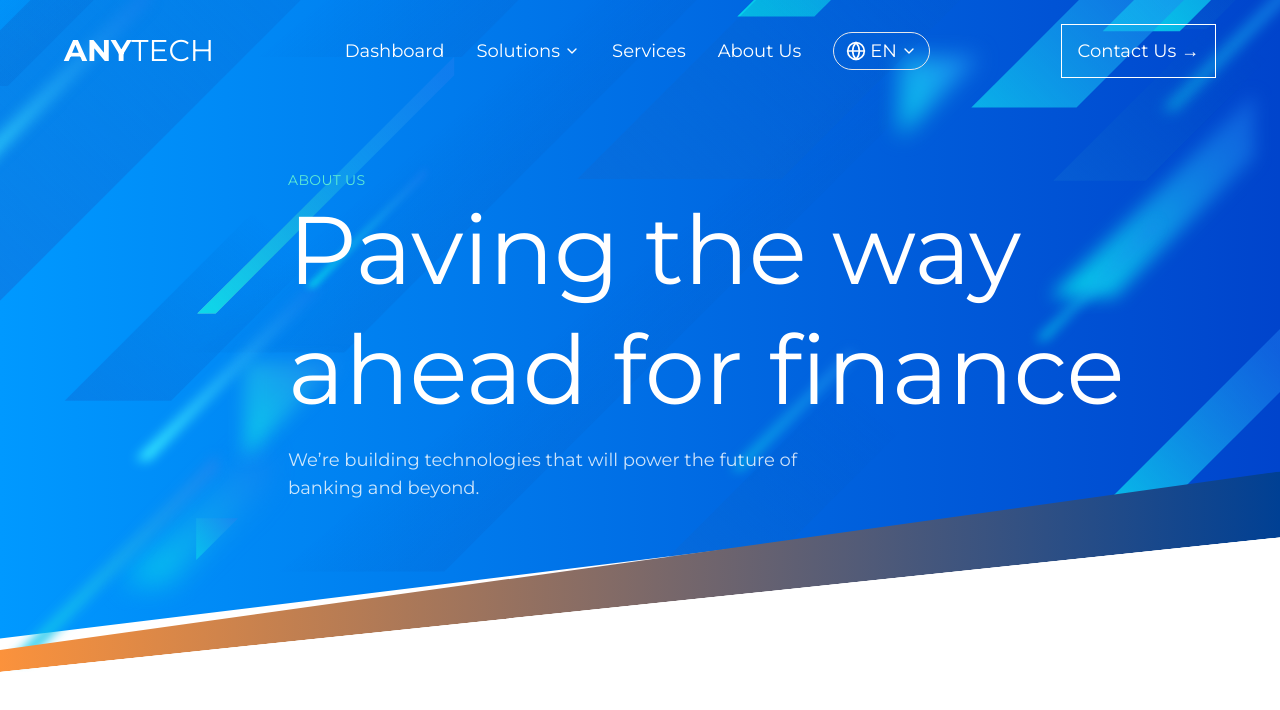
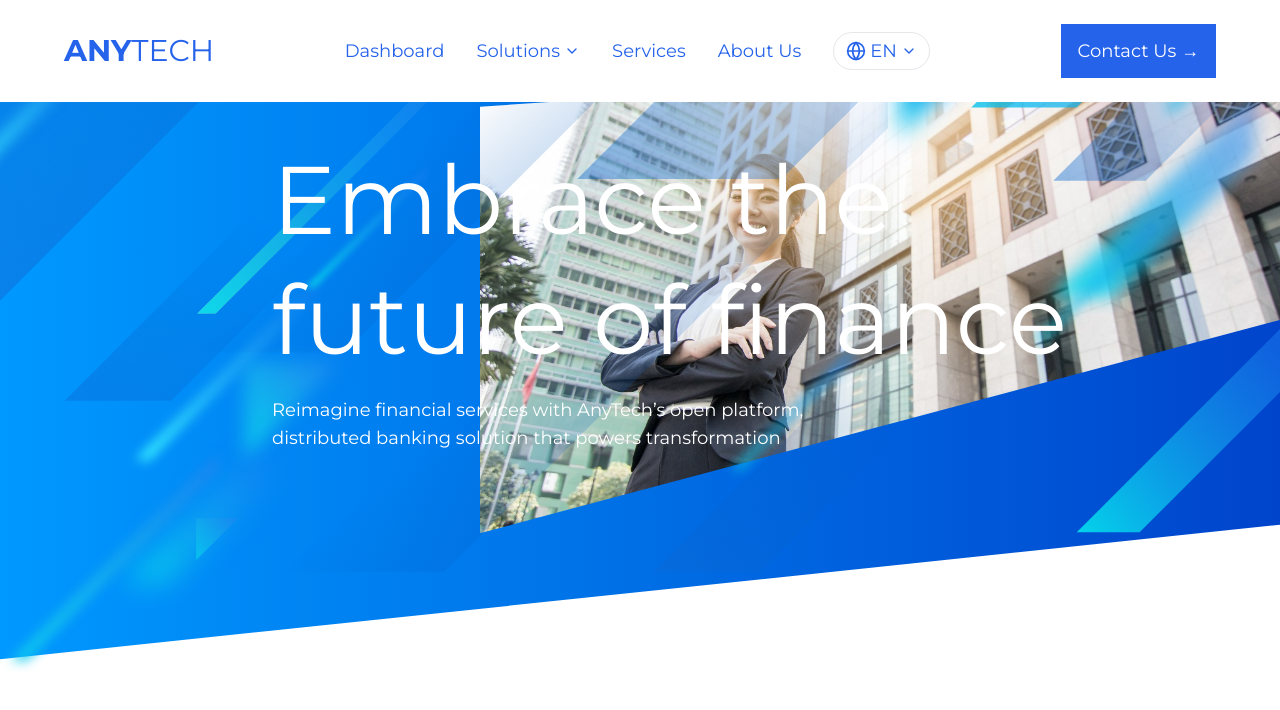
Before and after one commit to jannatulFerdeous/AnyTech-Frontend, a React (Vite) app: page /en/ in a window 1280 px wide. Shown: the top 710 px of the page. Built offline with nearby package versions, Linux system fonts and the light colour scheme.

Commit message:
update the dashboard hero section

```diff
--- a/src/common/widgets/Navbar/Navbar.tsx
+++ b/src/common/widgets/Navbar/Navbar.tsx
@@ -4,7 +4,7 @@ import { useLocation } from 'react-router-dom';
 
 const Navbar = () => {
   const location = useLocation();
-  const isEnglishPage = location.pathname === '/en';
+  const isEnglishPage = location.pathname === '/en/';
 
   return (
     <nav
--- a/src/modules/About us/partials/AboutHero/AboutHero.tsx
+++ b/src/modules/About us/partials/AboutHero/AboutHero.tsx
@@ -1,7 +1,53 @@
-import React from 'react';
+import bg1 from '../../../../assets/backgrounds/WaveLinesDesktop1.svg';
+import bg2 from '../../../../assets/backgrounds/WaveLinesDesktop2.svg';
+import bg3 from '../../../../assets/backgrounds/WaveLinesDesktop3.svg';
+import bg4 from '../../../../assets/backgrounds/WaveLinesDesktop4.svg';
+import Hero from '../../../../common/Hero/Hero';
 
 const AboutHero = () => {
-  return <div>AboutHero</div>;
+  const backgroundImages = [
+    {
+      src: bg1,
+      alt: 'Background 1',
+      position: '-top-60 left-0',
+      directionX: 1,
+      directionY: 1,
+    },
+    {
+      src: bg2,
+      alt: 'Background 2',
+      position: 'bottom-32 right-0',
+      directionX: -1,
+      directionY: -1,
+    },
+    {
+      src: bg3,
+      alt: 'Background 3',
+      position: '-top-60 left-0',
+      directionX: 1,
+      directionY: 1,
+    },
+    {
+      src: bg4,
+      alt: 'Background 4',
+      position: '-top-60 right-0',
+      directionX: -1,
+      directionY: -1,
+    },
+  ];
+
+  return (
+    <div>
+      <Hero
+        title="About Us"
+        subtitle="Paving the way ahead for finance"
+        description="We’re building technologies that will power the future of banking and beyond."
+        backgroundImages={backgroundImages}
+        gradientColors="from-[#0099ff] to-[#0044cc]"
+        accentColors="from-orange-400 to-[#004094]"
+      />
+    </div>
+  );
 };
 
 export default AboutHero;
--- a/src/modules/Dashboard/partials/Hero/Hero.tsx
+++ b/src/modules/Dashboard/partials/Hero/Hero.tsx
@@ -1,163 +1,110 @@
-// import { useState, useEffect } from 'react';
-// import bg1 from '../../../../assets/backgrounds/WaveLinesDesktop1.svg';
-// import bg2 from '../../../../assets/backgrounds/WaveLinesDesktop2.svg';
-// import bg3 from '../../../../assets/backgrounds/WaveLinesDesktop3.svg';
-// import bg4 from '../../../../assets/backgrounds/WaveLinesDesktop4.svg';
-
-// const Hero = () => {
-//   const [mousePosition, setMousePosition] = useState({ x: 0, y: 0 });
-//   const [smoothPosition, setSmoothPosition] = useState({ x: 0, y: 0 });
-
-//   useEffect(() => {
-//     const handleMouseMove = event => {
-//       setMousePosition({
-//         x: event.clientX,
-//         y: event.clientY,
-//       });
-//     };
-
-//     window.addEventListener('mousemove', handleMouseMove);
-
-//     return () => {
-//       window.removeEventListener('mousemove', handleMouseMove);
-//     };
-//   }, []);
-
-//   useEffect(() => {
-//     const smoothMovement = () => {
-//       setSmoothPosition(prev => {
-//         const easeFactor = 0.25;
-//         const newX = prev.x + (mousePosition.x - prev.x) * easeFactor;
-//         const newY = prev.y + (mousePosition.y - prev.y) * easeFactor;
-//         return { x: newX, y: newY };
-//       });
-
-//       requestAnimationFrame(smoothMovement);
-//     };
-
-//     requestAnimationFrame(smoothMovement);
-//   }, [mousePosition]);
-
-//   const moveAmountX = smoothPosition.x / 50;
-//   const moveAmountY = smoothPosition.y / 50;
-
-//   return (
-//     <div className="relative w-full min-h-screen overflow-hidden">
-//       {/* Gradient Background */}
-//       <div className="absolute w-full min-h-screen bg-gradient-to-r from-[#0099ff] to-[#0044cc] skew-y-[-7deg] -top-60"></div>
-
-//       {/* Background Pattern */}
-//       <div className="absolute inset-0">
-//         <img
-//           src={bg1}
-//           alt="Background 1"
-//           className="absolute -top-60 left-0 w-full h-auto"
-//           style={{
-//             transform: `translate(${moveAmountX}px, ${moveAmountY}px)`,
-//           }}
-//         />
-//         <img
-//           src={bg2}
-//           alt="Background 2"
-//           className="absolute bottom-32 right-0 w-full h-auto"
-//           style={{
-//             transform: `translate(${-moveAmountX}px, ${-moveAmountY}px)`,
-//           }}
-//         />
-//         <img
-//           src={bg3}
-//           alt="Background 3"
-//           className="absolute -top-60 left-0 w-full h-auto "
-//           style={{
-//             transform: `translate(${moveAmountX}px, ${moveAmountY}px)`,
-//           }}
-//         />
-//         <img
-//           src={bg4}
-//           alt="Background 4"
-//           className="absolute -top-60 right-0 w-full h-auto "
-//           style={{
-//             transform: `translate(${-moveAmountX}px, ${-moveAmountY}px)`,
-//           }}
-//         />
-//       </div>
-
-//       {/* Bottom Slant with Orange Accent */}
-//       <div
-//         className="absolute bottom-32 left-0 w-full h-[110px] bg-gradient-to-r from-orange-400 to-[#004094] skew-y-[-6deg] origin-bottom-left"
-//         style={{ clipPath: 'polygon(0% 80%, 100% 40%, 100% 100%, 0% 100%)' }}
-//       ></div>
-
-//       {/* Content */}
-//       <div className="absolute inset-0 flex flex-col justify-center pl-72 text-white mb-32">
-//         <p className="text-teal-300 uppercase tracking-wide text-sm">
-//           About Us
-//         </p>
-//         <h2 className="text-8xl font-medium max-w-4xl leading-tight">
-//           Paving the way <br /> ahead for finance
-//         </h2>
-//         <p className="mt-4 text-lg max-w-xl opacity-80">
-//           We’re building technologies that will power the future of banking and
-//           beyond
-//         </p>
-//       </div>
-//     </div>
-//   );
-// };
-
-// export default Hero;
-
+import { useState, useEffect } from 'react';
 import bg1 from '../../../../assets/backgrounds/WaveLinesDesktop1.svg';
 import bg2 from '../../../../assets/backgrounds/WaveLinesDesktop2.svg';
 import bg3 from '../../../../assets/backgrounds/WaveLinesDesktop3.svg';
 import bg4 from '../../../../assets/backgrounds/WaveLinesDesktop4.svg';
-import Hero from '../../../../common/Hero/Hero';
+import avatar from '../../../../assets/backgrounds/bg2.jpg';
 
-const Page = () => {
-  const backgroundImages = [
-    {
-      src: bg1,
-      alt: 'Background 1',
-      position: '-top-60 left-0',
-      directionX: 1,
-      directionY: 1,
-    },
-    {
-      src: bg2,
-      alt: 'Background 2',
-      position: 'bottom-32 right-0',
-      directionX: -1,
-      directionY: -1,
-    },
-    {
-      src: bg3,
-      alt: 'Background 3',
-      position: '-top-60 left-0',
-      directionX: 1,
-      directionY: 1,
-    },
-    {
-      src: bg4,
-      alt: 'Background 4',
-      position: '-top-60 right-0',
-      directionX: -1,
-      directionY: -1,
-    },
-  ];
+const Hero = () => {
+  const [mousePosition, setMousePosition] = useState({ x: 0, y: 0 });
+  const [smoothPosition, setSmoothPosition] = useState({ x: 0, y: 0 });
+
+  useEffect(() => {
+    const handleMouseMove = event => {
+      setMousePosition({
+        x: event.clientX,
+        y: event.clientY,
+      });
+    };
+
+    window.addEventListener('mousemove', handleMouseMove);
+
+    return () => {
+      window.removeEventListener('mousemove', handleMouseMove);
+    };
+  }, []);
+
+  useEffect(() => {
+    const smoothMovement = () => {
+      setSmoothPosition(prev => {
+        const easeFactor = 0.25;
+        const newX = prev.x + (mousePosition.x - prev.x) * easeFactor;
+        const newY = prev.y + (mousePosition.y - prev.y) * easeFactor;
+        return { x: newX, y: newY };
+      });
+
+      requestAnimationFrame(smoothMovement);
+    };
+
+    requestAnimationFrame(smoothMovement);
+  }, [mousePosition]);
+
+  const moveAmountX = smoothPosition.x / 90;
+  const moveAmountY = smoothPosition.y / 90;
 
   return (
-    <div>
-      <Hero
-        title="About Us"
-        subtitle="Paving the way ahead for finance"
-        description="We’re building technologies that will power the future of banking and beyond."
-        backgroundImages={backgroundImages}
-        gradientColors="from-[#0099ff] to-[#0044cc]"
-        accentColors="from-orange-400 to-[#004094]"
-      />
-      {/* Other content goes here */}
+    <div className="relative w-full min-h-screen overflow-hidden">
+      {/* Gradient Background */}
+      <div className="absolute w-full min-h-screen bg-gradient-to-r from-[#0099ff] to-[#0044cc] skew-y-[-6deg] -top-52"></div>
+      <div className="absolute right-0 bottom">
+        <img
+          src={avatar}
+          alt="Business Woman"
+          className="  w-[800px] mb-44"
+          style={{ clipPath: 'polygon(0% 20%, 100% 10%, 100% 60%, 0% 100%)' }}
+        />
+      </div>
+      {/* Background Pattern */}
+      <div className="absolute inset-0">
+        <img
+          src={bg1}
+          alt="Background 1"
+          className="absolute -top-60 left-0 w-full h-auto"
+          style={{
+            transform: `translate(${moveAmountX}px, ${moveAmountY}px)`,
+          }}
+        />
+        <img
+          src={bg2}
+          alt="Background 2"
+          className="absolute bottom-32 right-0 w-full h-auto"
+          style={{
+            transform: `translate(${-moveAmountX}px, ${-moveAmountY}px)`,
+          }}
+        />
+        <img
+          src={bg3}
+          alt="Background 3"
+          className="absolute -top-60 left-0 w-full h-auto "
+          style={{
+            transform: `translate(${moveAmountX}px, ${moveAmountY}px)`,
+          }}
+        />
+
+        <img
+          src={bg4}
+          alt="Background 4"
+          className="absolute -top-60 right-0 w-full h-auto "
+          style={{
+            transform: `translate(${-moveAmountX}px, ${-moveAmountY}px)`,
+          }}
+        />
+      </div>
+
+      {/* Content */}
+      <div className="absolute inset-0 flex flex-col justify-center pl-[17rem] text-white mb-52">
+        <h2 className="text-8xl font-medium max-w-4xl leading-tight">
+          Embrace the <br /> future of finance
+        </h2>
+        <p className="mt-4 text-lg max-w-xl">
+          Reimagine financial services with AnyTech’s open platform, distributed
+          banking solution that powers transformation
+        </p>
+      </div>
+
+      {/* Avatar Image */}
     </div>
   );
 };
 
-export default Page;
+export default Hero;
```
Also changed, not shown: src/assets/backgrounds/bg1.jpg (added), src/assets/backgrounds/bg2.jpg (added).
